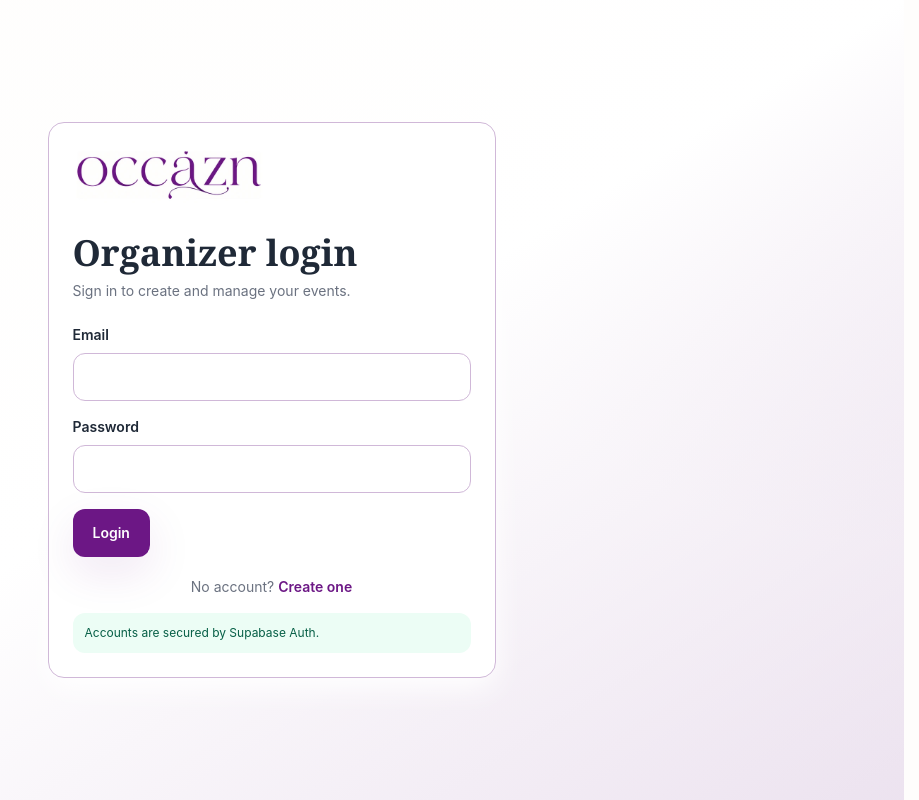
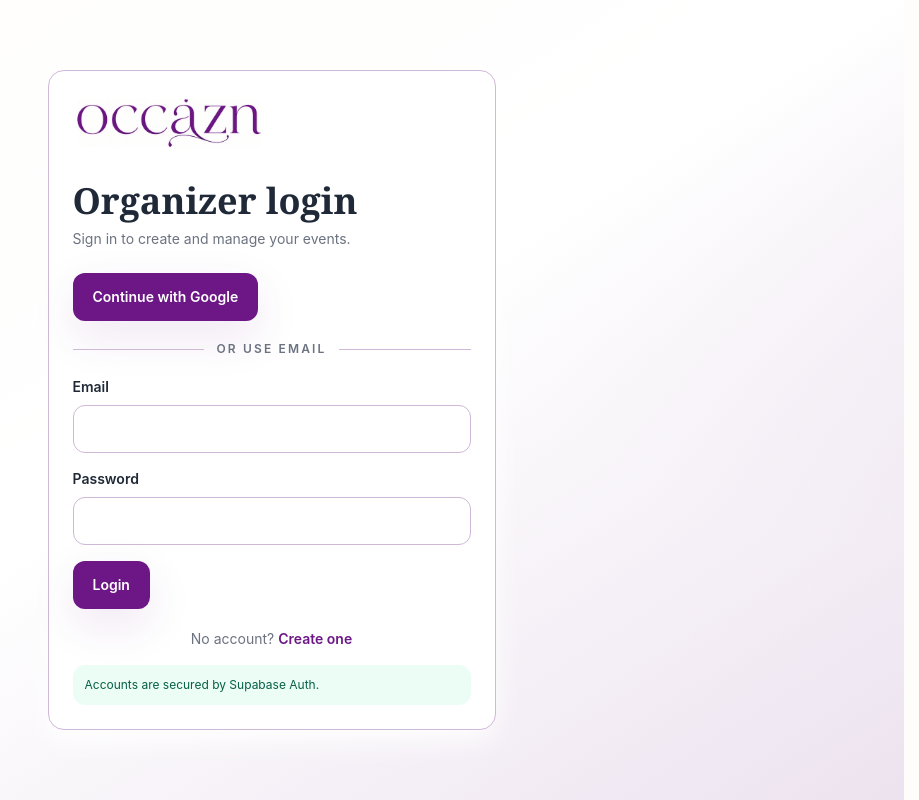
Before and after one commit to Fazilfazi991/invitations, a Next.js app: page /login in a window 1280 px wide. Shown: the whole page, without its empty margins (361-1280 px from the left). Built offline with nearby package versions, Linux system fonts and the light colour scheme; no server answers.

Commit message:
fix: expose Google login in production

```diff
--- a/app/login/page.tsx
+++ b/app/login/page.tsx
@@ -11,17 +11,35 @@ import { BrandLogo } from "@/components/brand/BrandLogo";
 
 export default function LoginPage() {
   const router = useRouter();
-  const { signIn, user, loading } = useAuth();
+  const { signIn, signInWithGoogle, user, loading } = useAuth();
   const [email, setEmail] = useState("");
   const [password, setPassword] = useState("");
   const [error, setError] = useState("");
+  const [busy, setBusy] = useState(false);
 
   async function submit(event: React.FormEvent) {
     event.preventDefault();
+    setBusy(true);
+    setError("");
     const result = await signIn(email, password);
-    if (result.error) return setError(result.error);
+    if (result.error) {
+      setError(result.error);
+      setBusy(false);
+      return;
+    }
     const next = new URLSearchParams(window.location.search).get("next");
     router.replace(next || "/dashboard");
+  }
+
+  async function google() {
+    setBusy(true);
+    setError("");
+    const next = new URLSearchParams(window.location.search).get("next");
+    const result = await signInWithGoogle(next || "/dashboard");
+    if (result.error) {
+      setError(result.error);
+      setBusy(false);
+    }
   }
 
   useEffect(() => {
@@ -36,11 +54,19 @@ export default function LoginPage() {
         <BrandLogo imageClassName="h-14" />
         <h1 className="mt-6 font-serif text-4xl font-bold">Organizer login</h1>
         <p className="mt-2 text-sm text-muted">Sign in to create and manage your events.</p>
-        <form onSubmit={submit} className="mt-6 space-y-4">
+        <Button className="mt-6 w-full" type="button" disabled={busy} onClick={google}>
+          Continue with Google
+        </Button>
+        <div className="my-5 flex items-center gap-3 text-xs font-semibold uppercase tracking-[0.18em] text-muted">
+          <span className="h-px flex-1 bg-brand-light" />
+          <span>or use email</span>
+          <span className="h-px flex-1 bg-brand-light" />
+        </div>
+        <form onSubmit={submit} className="space-y-4">
           <label className="block space-y-2 text-sm font-semibold"><span>Email</span><Input type="email" value={email} onChange={(event) => setEmail(event.target.value)} required /></label>
           <label className="block space-y-2 text-sm font-semibold"><span>Password</span><Input type="password" value={password} onChange={(event) => setPassword(event.target.value)} required /></label>
           {error && <p className="rounded-xl bg-primary-soft p-3 text-sm font-semibold text-primary">{error}</p>}
-          <Button className="w-full" type="submit">Login</Button>
+          <Button className="w-full" type="submit" disabled={busy}>Login</Button>
         </form>
         <p className="mt-5 text-center text-sm text-muted">No account? <Link href="/register" className="font-semibold text-primary">Create one</Link></p>
         <p className="mt-4 rounded-xl bg-emerald-50 p-3 text-xs text-emerald-800">Accounts are secured by Supabase Auth.</p>
```
